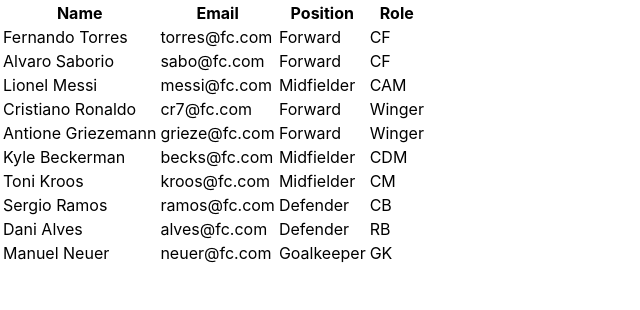
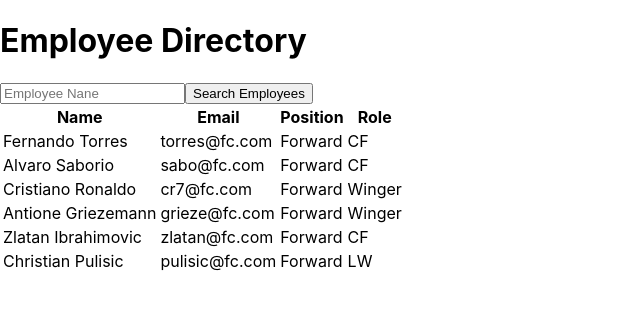
Before and after one commit to aarkitekkt/employee-directory, a React (Create React App) app: page / in a window 1280 px wide. Shown: the top 310 px of the page, without its empty margins (0-640 px from the left). Built offline with nearby package versions, Linux system fonts and the light colour scheme.

Commit message:
refactor components to add state

```diff
--- a/src/App.js
+++ b/src/App.js
@@ -1,11 +1,13 @@
 import React from 'react';
-import Table from "./Components/Table"
 import './App.css';
+import EmployeeContainer from './Components/EmployeeContainer';
 
 
 
 function App() {
-  return (<Table />)
+  return (
+    <EmployeeContainer />
+  )
 }
 
 export default App;
--- /dev/null
+++ b/src/Components/EmployeeContainer.js
@@ -0,0 +1,37 @@
+import React, { Component } from 'react';
+import Table from "./Table"
+import Title from "./Title"
+import SearchForm from "./SearchForm"
+import employees from "../employees.json"
+import Employee from "./Employee"
+
+
+
+class EmployeeContainer extends Component {
+
+    state = {
+        employees
+    };
+
+    render() {
+        return (
+            <div>
+                <Title />
+                <SearchForm />
+                <Table>
+                    {this.state.employees.filter(employee => employee.position === "Forward").map(employee => (
+                        <Employee
+                            name={employee.name}
+                            email={employee.email}
+                            position={employee.position}
+                            role={employee.role}
+                        />
+                    ))}
+                </Table>
+
+            </div >
+        )
+    }
+}
+
+export default EmployeeContainer;
--- /dev/null
+++ b/src/Components/SearchForm.js
@@ -0,0 +1,23 @@
+import React from "react";
+
+function SearchForm(props) {
+    return (
+        <form>
+            <div>
+                <input
+                    onChange={props.handleInputChange}
+                    value={props.value}
+                    name="search"
+                    type="text"
+                    placeholder="Employee Nane"
+                    id="search"
+                />
+                <button onClick={props.handleFormSubmit}>
+                    Search Employees
+                </button>
+            </div>
+        </form>
+    );
+}
+
+export default SearchForm;
--- a/src/Components/Table.js
+++ b/src/Components/Table.js
@@ -1,14 +1,8 @@
-import React, { Component } from "react";
-import Employee from "./Employee";
-import employees from "../employees.json"
+import React from "react";
 
-class Table extends Component {
 
-    state = {
-        employees
-    }
+function Table(props) {
 
-    render() {
     return (
         <div>
             <table>
@@ -16,18 +10,11 @@ class Table extends Component {
                 <th>Email</th>
                 <th>Position</th>
                 <th>Role</th>
-                    {this.state.employees.map(employee => (
-                        <Employee
-                            name={employee.name}
-                            email={employee.email}
-                            position={employee.position}
-                            role={employee.role}
-                        />
-                    ))}
+                {props.children}
             </table>
         </div>
     )
-    }
+
 }
 
 export default Table;
--- /dev/null
+++ b/src/Components/Title.js
@@ -0,0 +1,9 @@
+import React from "react";
+
+function Title() {
+    return (
+        <h1>Employee Directory</h1>
+    )
+}
+
+export default Title;
--- a/src/employees.json
+++ b/src/employees.json
@@ -68,5 +68,26 @@
         "email": "neuer@fc.com",
         "position": "Goalkeeper",
         "role": "GK"
+    },
+    {
+        "id": 11,
+        "name": "Zlatan Ibrahimovic",
+        "email": "zlatan@fc.com",
+        "position": "Forward",
+        "role": "CF"
+    },
+    {
+        "id": 12,
+        "name": "Christian Pulisic",
+        "email": "pulisic@fc.com",
+        "position": "Forward",
+        "role": "LW"
+    },
+    {
+        "id": 13,
+        "name": "Tyler Adams",
+        "email": "adams@fc.com",
+        "position": "Midfielder",
+        "role": "DM"
     }
 ]
```
Lines whose indentation alone changed are shown as unchanged.
